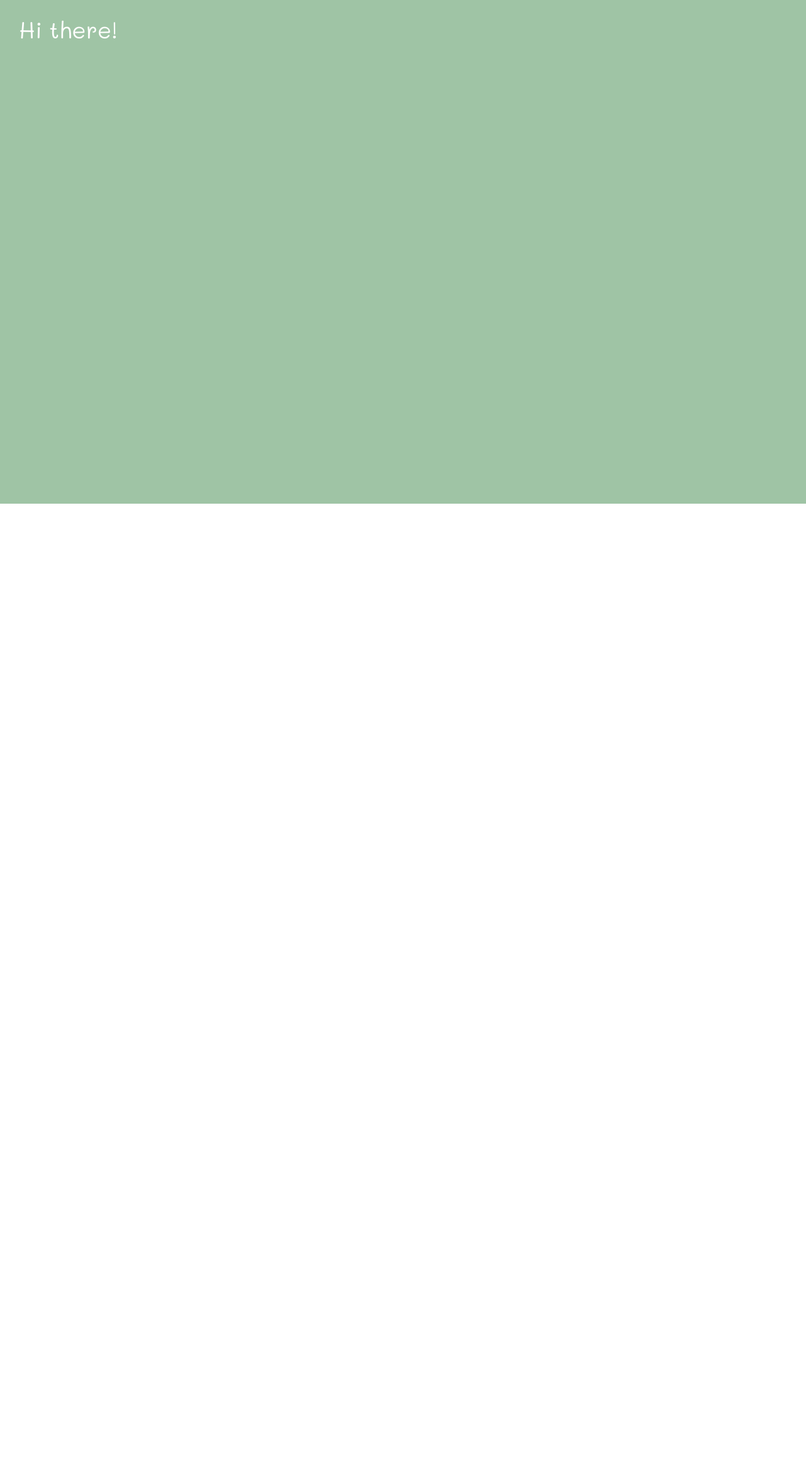
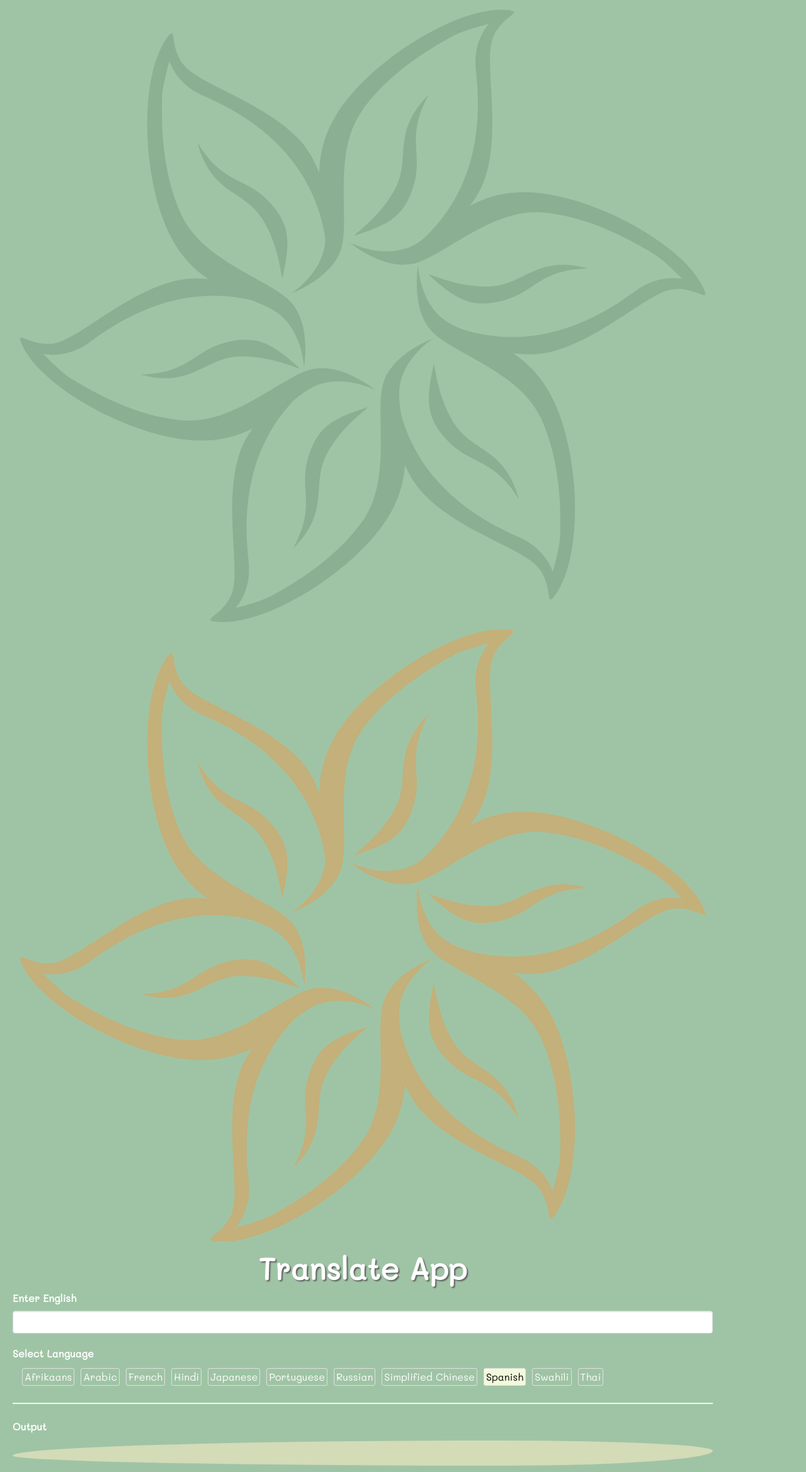
Before and after one commit to olaide-hok/Translator-App, a React (Create React App) app: page / in a window 1280 px wide. Shown: the whole page at 63% size. Before the commit the page ends 800 px from the top, so only its background shows below. Built offline with nearby package versions, Linux system fonts and the light colour scheme.

Commit message:
Update App component
Used useState hook to handle language and input text.

Import and rendered Field, Languages and Translate components with props

```diff
--- a/src/App.tsx
+++ b/src/App.tsx
@@ -1,9 +1,17 @@
-import React from 'react'
+import React, {useState} from 'react'
+import Field from './components/field'
+import Translate from './components/translate'
+import Languages from './components/languages'
 
 function App() {
+  const [language, setLanguage] = useState('es')
+  const [text, setText] = useState('')
   return (
     <div>
-      <h3>Hi there!</h3>
+      <Field onChange={setText} />
+      <Languages language={language} onLanguageChange={setLanguage} />
+      <hr />
+      <Translate text={text} language={language} />
     </div>
   )
 }
```
